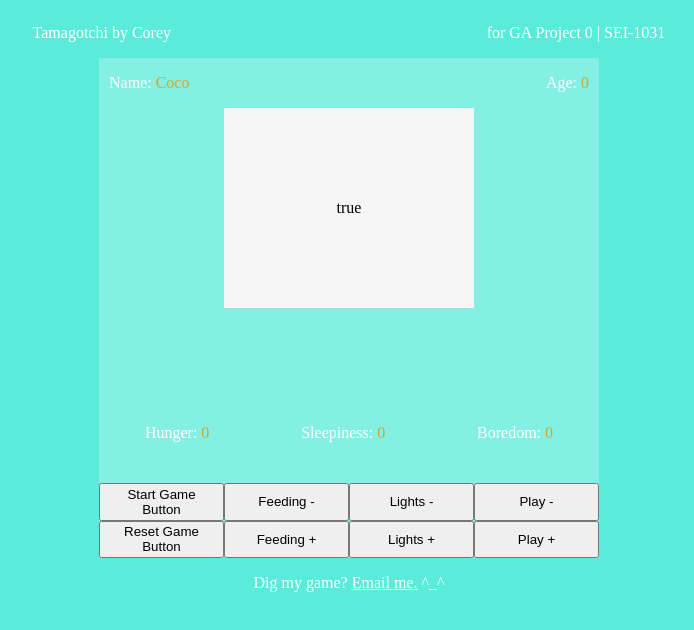
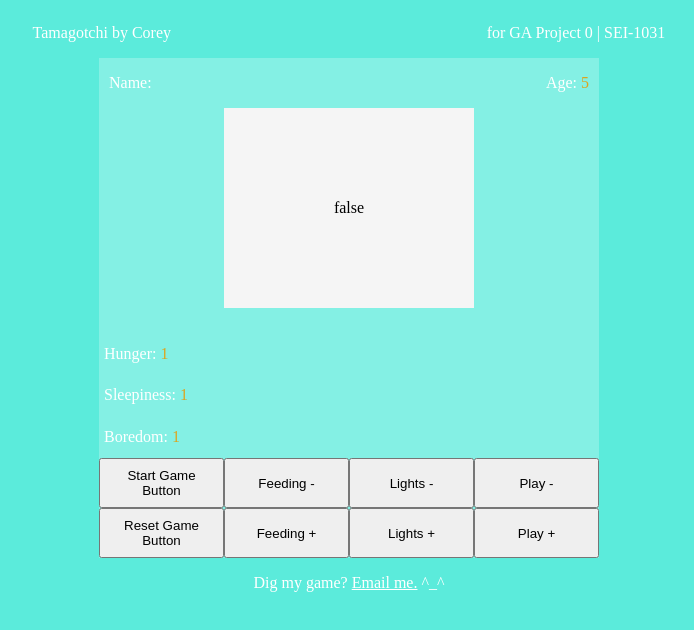
Before and after one commit to coreyloftus/Tamagotchi-by-Corey, a plain HTML site: page index.html in a window 1280 px wide. Both pictures are taken after a click on the button "Reset Game Button". Shown: the whole page, without its empty margins (291-985 px from the left). Drawn offline with Linux system fonts and the light colour scheme.

Commit message:
Reset Button uses clearInterval to stop petAge and petNeeds Timers, set up pet-status-bar so it's ready for div bars that grow as needs increment.

```diff
--- a/index.html
+++ b/index.html
@@ -15,7 +15,7 @@
     </nav>
     <div class="game-screen">
       <div class="game-status-bar">
-        <p>Name: <span class="petName">petsName</span></p>
+        <p>Name: <span class="petName"></span></p>
         <p>Age: <span class="petAge">petAge</span></p>
       </div>
       <div class="pet-status-bar">
--- a/main.js
+++ b/main.js
@@ -1,23 +1,32 @@
 const pet = {
-    name:'Coco',
+    name:'',
     age: 0,
     status:{
-        present:true,
+        present:false,
         hunger: 0,
         sleeperton: 0,
         boredom: 0,
+    }, birthPet() {
+        pet.name = prompt(`Please name your pet:`)
+        petNameText.innerHTML = pet.name;
+        pet.hunger = 0
+        pet.sleeperton = 0
+        pet.boredom = 0
+        pet.present=true
+        pet.age = 0
+        petAgeText.innerHTML = pet.age
+        petAgeCounter()
+        petNeeds()
+    },
     }
-}
 
 // getters & setters
 
     // name and its area on the page
     let petNameText = document.querySelector(".petName")
-    petNameText.innerHTML = pet.name;
 
     // pet age counter and its spot on the page
     let petAgeText = document.querySelector('.petAge')
-    petAgeText.innerHTML = pet.age;
 
     // Hungry status and its button
     let petHungerText = document.querySelector('.petHunger')
@@ -76,18 +85,22 @@ petHungerText.innerHTML=pet.status.hunger
 // ###################################
 // Button Event Listeners
 
+startButton.addEventListener("click",startGame)
 resetButton.addEventListener("click",stopTimer)
 
+let petNeeds = setInterval(() => {boredomPlusOne(), hungerPlusOne(), sleepertonPlusOne()}, 3000)
+let petAgeCounter = setInterval(() => {petAgeCount()},1000)
+
 function startGame() {
-    resetHunger()
-    resetBoredom()
-    resetLights()
-    birthPet()
-    setInterval(() => {petAgeCount()},1000)
-    setInterval(() => {boredomPlusOne(), hungerPlusOne(), sleepertonPlusOne()}, 3000)
+    pet.birthPet()
+    startButton.disabled = true;
+}
+function stopTimer() {
+clearInterval(petAgeCounter)
+clearInterval(petNeeds)
+startButton.disabled=false;
 }
 
-startButton.addEventListener("click",startGame)
 
 function petAgeCount(){
 pet.age++
@@ -174,11 +187,6 @@ function birthPet() {
     console.log(`function ${birthPet} is not written yet`)
 }
 
-
-function stopTimer(){
-    console.log(`function ${stopTimer} is not written yet`)
-}
-
 // ###################################
 
 // Pet Object status and space
--- a/style.css
+++ b/style.css
@@ -24,36 +24,44 @@ a {
     height: 500px;
     background-color: rgba(255,255,255,.25);
     display:grid;
-    grid-template-rows: 10% 30% 30% 15% 15%;
+    grid-template-rows: 10% 25% 20% 25% 20%;
     grid-template-columns: 25% 25% 25% 25%;
 }
 .game-status-bar {
     display:flex;
     justify-content: space-between;
+    align-items: center;
+    align-content: center;
     height: 50px;
     grid-column: 1/span 4;
     grid-row:1;
     margin: 0 10px 0 10px;
+}
+.pet-status-bar p {
+    margin:5px 5px;
+}
+.pet-status-bar {
+    grid-row:4;
+    grid-column:1 /span 4;
+    display:flex;
+    justify-content: space-around;
+    align-content: flex-start;
+    flex-direction: column;
+    flex-wrap: wrap;
+    align-items:flex-start;
 }
 .pet-status-box {
     background-color: whitesmoke;
     color:black;
     display:flex;
     align-items: center;
+    align-content: center;
     justify-content: center;
     text-align: center;
     height: 200px;
     width:250px;
     grid-column: 2/span 4;
     grid-row: 2/span 4;
-}
-.pet-status-bar {
-    grid-row:4;
-    grid-column:1 /span 4;
-    display:flex;
-    justify-content: space-around;
-    /* flex-direction: column;
-    align-items:flex-start; */
 }
 span {
     color:goldenrod;
```
